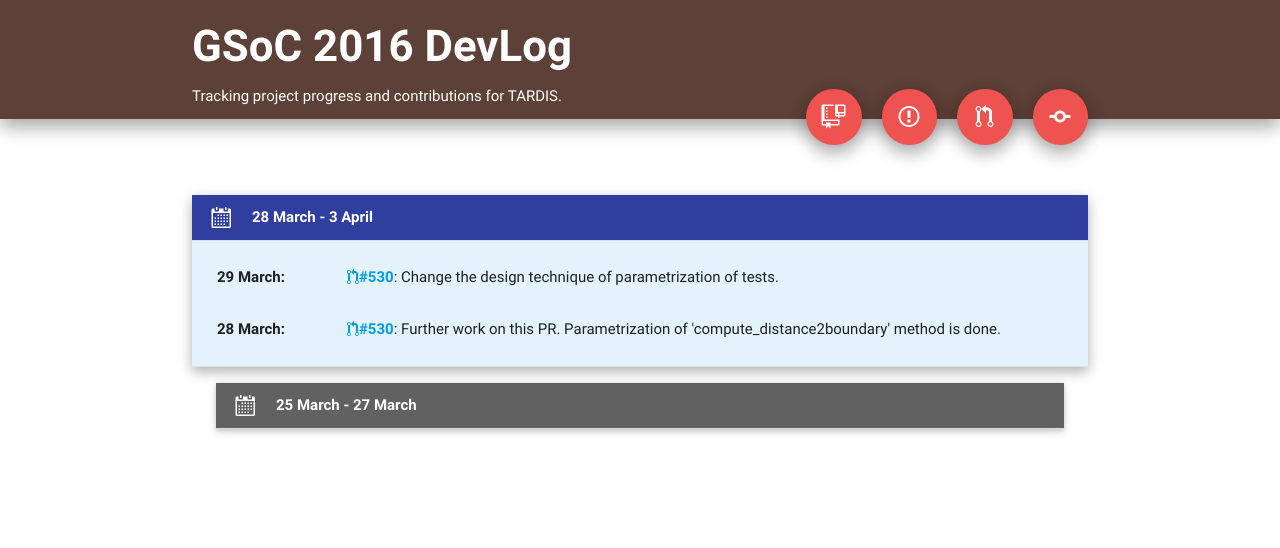
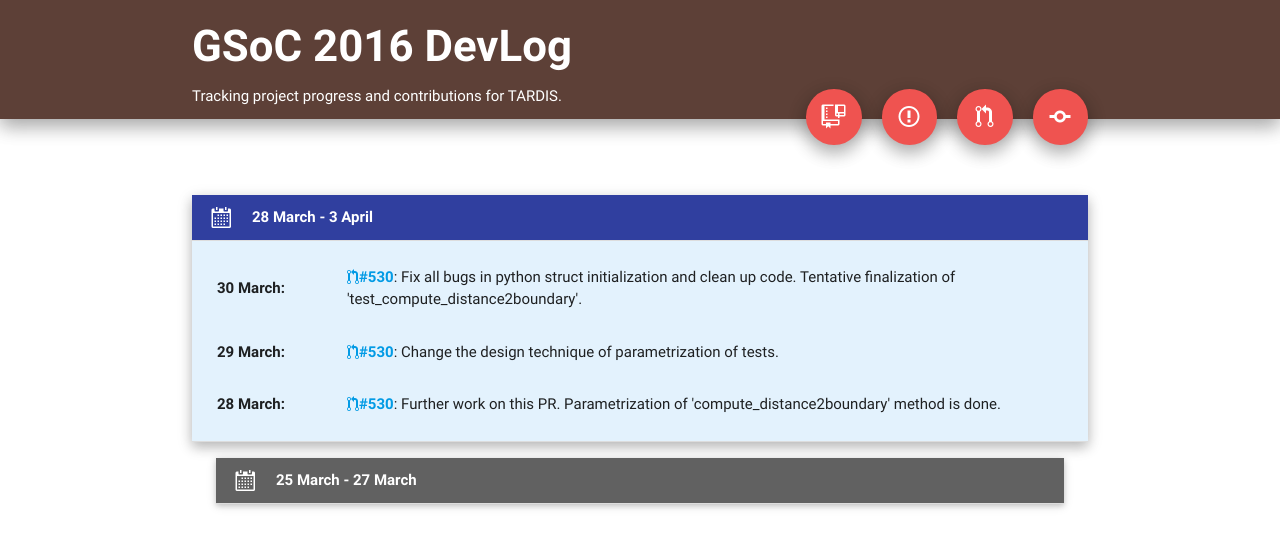
Before and after one commit to tmess567/devlog, a plain HTML site: page index.html in a window 1280 px wide. Drawn offline with nearby package versions, Linux system fonts and the light colour scheme.

Commit message:
Log status of 30 March.

```diff
--- a/index.html
+++ b/index.html
@@ -82,6 +82,16 @@
                   <ul>
 
                     <tr>
+                      <td><li><b>30 March:</b></li></td>
+                      <td>
+                        <ul class="details">
+                            <a href="https://github.com/tardis-sn/tardis/pull/530">
+                              <i class="octicon octicon-git-pull-request"></i><b>#530</b></a>:
+                              Fix all bugs in python struct initialization and clean up code. Tentative finalization of 'test_compute_distance2boundary'.</li>
+                        </ul>
+                    </tr>
+
+                    <tr>
                       <td><li><b>29 March:</b></li></td>
                       <td>
                         <ul class="details">
```
